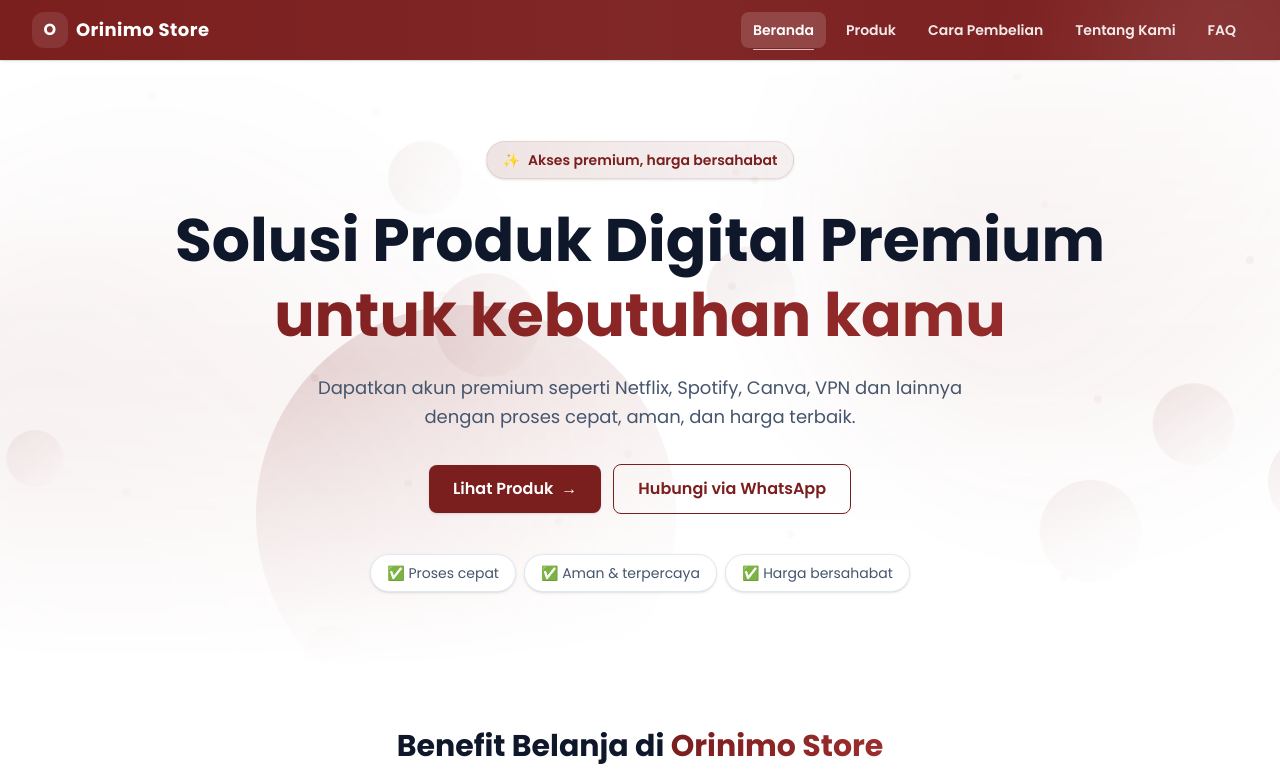
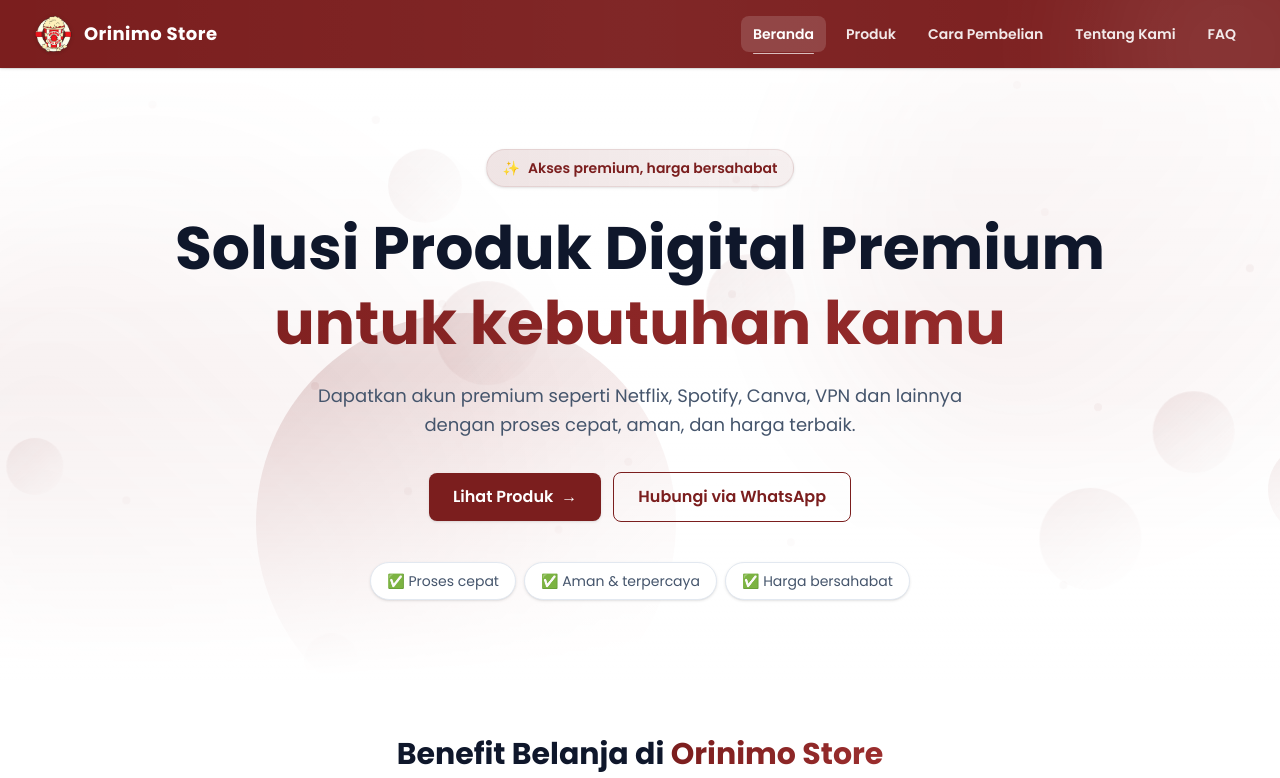
Before and after one commit to chandraputra06/orinimo-web, a React (Vite) app: page / in a window 1280 px wide. Shown: the top 778 px of the page. Built offline with nearby package versions, Linux system fonts and the light colour scheme.

Commit message:
feat(navbar): add and chage logo store

```diff
--- a/src/components/Navbar.jsx
+++ b/src/components/Navbar.jsx
@@ -52,9 +52,14 @@
               to="/"
               className="group font-bold text-lg tracking-wide flex items-center gap-2"
             >
-              <span className="relative inline-flex h-9 w-9 items-center justify-center rounded-xl bg-white/10 overflow-hidden">
-                <span className="absolute inset-0 bg-gradient-to-r from-white/0 via-white/15 to-white/0 -translate-x-full group-hover:translate-x-full transition-transform duration-700" />
-                <span className="relative text-base">O</span>
+              <span className="relative inline-flex items-center justify-center overflow-hidden rounded-full">
+                <span className="absolute inset-0 bg-gradient-to-r from-white/0 via-white/20 to-white/0 -translate-x-full group-hover:translate-x-full transition-transform duration-700" />
+                <img
+                  src="/logo-orinimo.png"
+                  alt="Orinimo Store"
+                  className="relative h-10 w-10 md:h-11 md:w-11 object-contain drop-shadow-sm"
+                  draggable="false"
+                />
               </span>
               <span className="relative">
                 Orinimo Store
```
